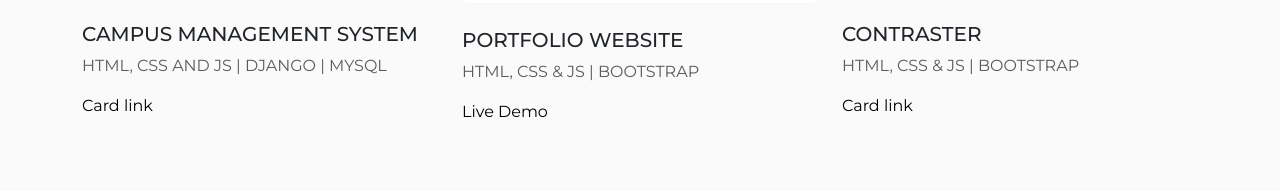
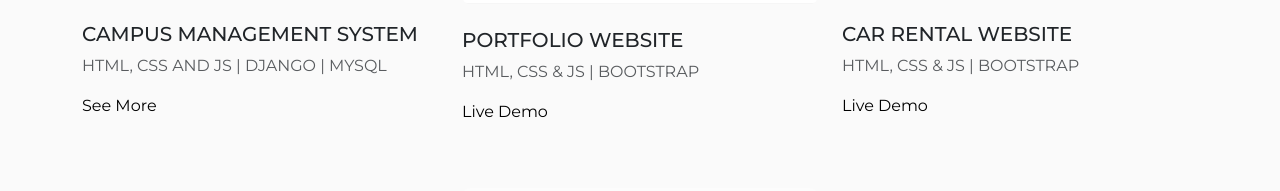
Before and after one commit to AliulhaQ07/Final_Portfolio, a website: page index.html in a window 1280 px wide. Shown: the part 1116-1307 px from the top of the page. Drawn offline with nearby package versions, Linux system fonts and the light colour scheme.

Commit message:
Update index.html

```diff
--- a/index.html
+++ b/index.html
@@ -70,7 +70,7 @@
 			<div class = "h5 mb-2" >CAMPUS MANAGEMENT SYSTEM</div >
 			<div class = "text-muted " >HTML, CSS AND JS | DJANGO | MYSQL</div >
 			<div class = "my-3 " >
-				<a href = "#" class = "card-link" style = "text-decoration: none; color: black" >Card link</a >
+				<a href = "#" class = "card-link" target="_blank" style = "text-decoration: none; color: black" >See More</a >
 			</div >
 		</div >
 
@@ -79,16 +79,16 @@
 			<div class = "h5 mb-2" >PORTFOLIO WEBSITE</div >
 			<div class = "text-muted " >HTML, CSS & JS | BOOTSTRAP</div >
 			<div class = "my-3 " >
-				<a href = "#" class = "card-link" style = "text-decoration: none; color: black" >Live Demo</a >
+				<a href = "#" class = "card-link" target="_blank" style = "text-decoration: none; color: black" >Live Demo</a >
 			</div >
 		</div >
 
 		<div class = "col-lg-4" >
 			<img src = "assets/figmadesign.png" alt = "img" class = "img-fluid mb-4 custom-animation" >
-			<div class = "h5 mb-2" >CONTRASTER</div >
+			<div class = "h5 mb-2" >CAR RENTAL WEBSITE</div >
 			<div class = "text-muted " >HTML, CSS & JS | BOOTSTRAP</div >
 			<div class = "my-3 " >
-				<a href = "#" class = "card-link" style = "text-decoration: none; color: black" >Card link</a >
+				<a href = "https://topcar0711.netlify.app/#" target="_blank" class = "card-link" style = "text-decoration: none; color: black" >Live Demo</a >
 
 			</div >
 		</div >
@@ -108,7 +108,7 @@
 			<div class = "h5 mb-2" >REAL ESTATE UI/UX DESIGN</div >
 			<div class = "text-muted " >FIGMA | PROTOTYPE</div >
 			<div class = "my-3 " >
-				<a href = "https://www.figma.com/proto/sPIyJ7HJwdmdj30DsdeF72/REAL-ESTATE-PRO?node-id=1-590&t=cupKHRn51R30HsmX-0&scaling=scale-down-width&content-scaling=fixed&page-id=0%3A1" class = "card-link" style = "text-decoration: none; color: black" >Live demo</a >
+				<a href = "https://www.figma.com/proto/sPIyJ7HJwdmdj30DsdeF72/REAL-ESTATE-PRO?node-id=1-590&t=cupKHRn51R30HsmX-0&scaling=scale-down-width&content-scaling=fixed&page-id=0%3A1" class = "card-link" target="_blank" style = "text-decoration: none; color: black" >Live demo</a >
 			</div >
 		</div >
 
@@ -117,7 +117,7 @@
 			<div class = "h5 mb-2" >EXAM MAKER UI/UX DESIGN</div >
 			<div class = "text-muted " >FIGMA | PROTOTYPE</div >
 			<div class = "my-3 " >
-				<a href = "#" class = "card-link" style = "text-decoration: none; color: black" >Card link</a >
+				<a href = "#" class = "card-link" style = "text-decoration: none; color: black" target="_blank" >Card link</a >
 			</div >
 		</div >
 
@@ -126,7 +126,7 @@
 			<div class = "h5 mb-2" >TALARIA FITS UI/UX DESIGN</div >
 			<div class = "text-muted " >FIGMA | PROTOTYPE</div >
 			<div class = "my-3 " >
-				<a href = "#" class = "card-link" style = "text-decoration: none; color: black" >Card link</a >
+				<a href = "#" class = "card-link" style = "text-decoration: none; color: black" target="_blank" >Card link</a >
 
 			</div >
 		</div >
```
